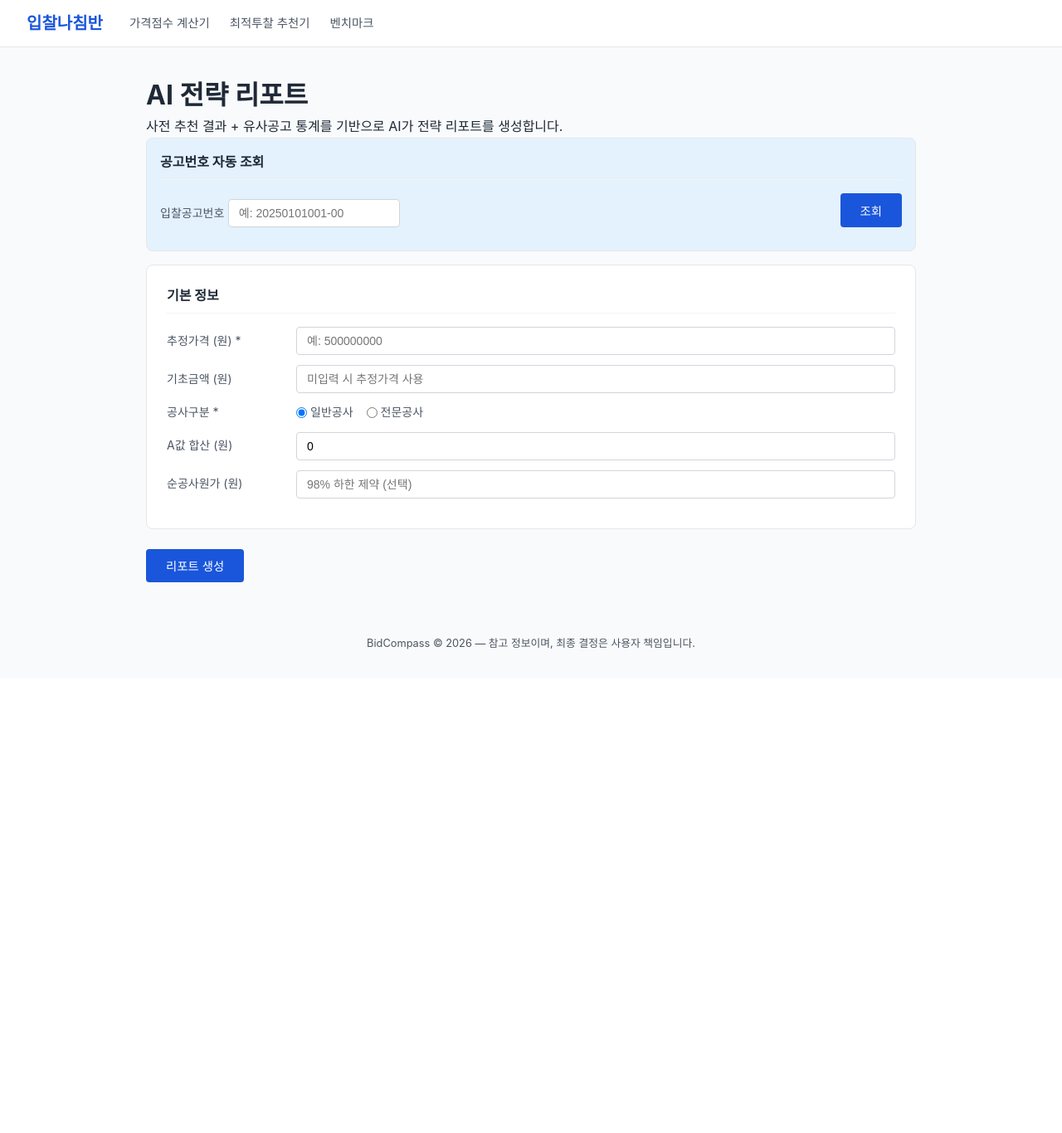
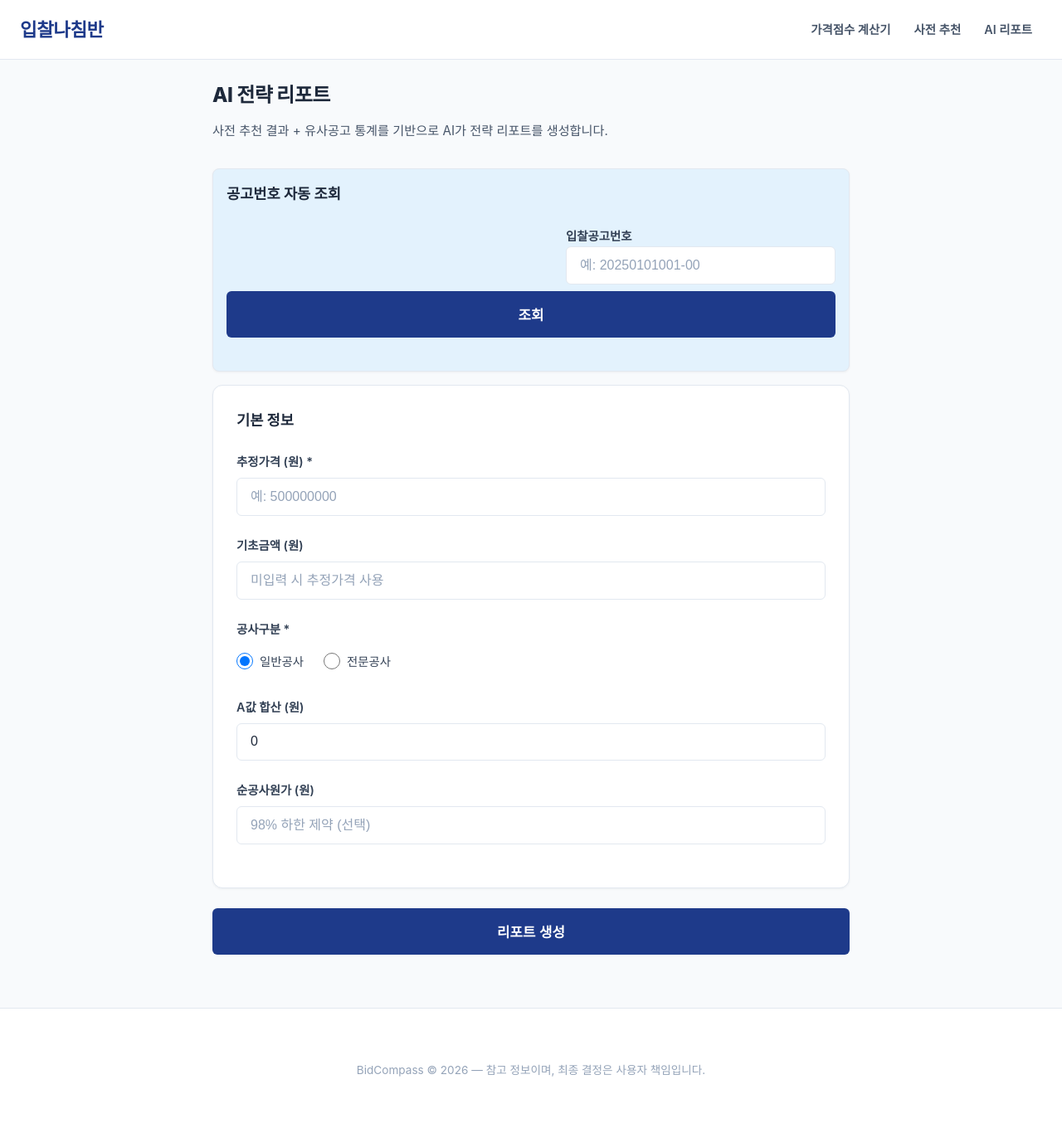
Before and after one commit to yongjunan111/bidcompass, a Django app: page /ai-report/ in a window 1280 px wide. Shown: the whole page at 83% size. Before the commit the page ends 783 px from the top, so only its background shows below. Run offline with Django 5.2, Linux system fonts and the light colour scheme.

Commit message:
chore: UI 리디자인 + 네비게이션 정리 + 문서 업데이트

```diff
--- a/static/g2b/style.css
+++ b/static/g2b/style.css
@@ -1,195 +1,311 @@
-/* BidCompass — 최소 CSS */
+/* BidCompass — Improved UI/UX CSS */
 
 :root {
-  --primary: #1a56db;
-  --primary-light: #e1effe;
-  --success: #047857;
-  --success-bg: #d1fae5;
+  --navy-dark: #1e3a8a;
+  --navy: #2563eb;
+  --navy-light: #eff6ff;
+  --primary: #2563eb;
+  --primary-hover: #1d4ed8;
+  --success: #059669;
+  --success-bg: #ecfdf5;
   --danger: #dc2626;
-  --danger-bg: #fee2e2;
-  --gray-50: #f9fafb;
-  --gray-100: #f3f4f6;
-  --gray-200: #e5e7eb;
-  --gray-300: #d1d5db;
-  --gray-600: #4b5563;
-  --gray-800: #1f2937;
-  --radius: 8px;
+  --danger-bg: #fef2f2;
+  --warning: #d97706;
+  --warning-bg: #fffbeb;
+  --gray-50: #f8fafc;
+  --gray-100: #f1f5f9;
+  --gray-200: #e2e8f0;
+  --gray-300: #cbd5e1;
+  --gray-400: #94a3b8;
+  --gray-600: #475569;
+  --gray-700: #334155;
+  --gray-800: #1e293b;
+  --radius-sm: 6px;
+  --radius: 12px;
+  --shadow: 0 4px 6px -1px rgb(0 0 0 / 0.1), 0 2px 4px -2px rgb(0 0 0 / 0.1);
 }
 
-* { margin: 0; padding: 0; box-sizing: border-box; }
+* { margin: 0; padding: 0; box-sizing: border-box; -webkit-tap-highlight-color: transparent; }
 
 body {
-  font-family: -apple-system, BlinkMacSystemFont, "Segoe UI", Roboto, sans-serif;
+  font-family: -apple-system, BlinkMacSystemFont, "Apple SD Gothic Neo", "Pretendard Variable", Pretendard, "Malgun Gothic", sans-serif;
   color: var(--gray-800);
   background: var(--gray-50);
   line-height: 1.6;
+  word-break: keep-all;
 }
 
 /* Navbar */
 .navbar {
   display: flex;
+  justify-content: space-between;
   align-items: center;
-  gap: 2rem;
-  padding: 0.75rem 2rem;
+  padding: 1rem 1.5rem;
   background: #fff;
   border-bottom: 1px solid var(--gray-200);
+  position: sticky;
+  top: 0;
+  z-index: 100;
 }
 .nav-brand {
-  font-weight: 700;
-  font-size: 1.25rem;
-  color: var(--primary);
+  font-weight: 800;
+  font-size: 1.4rem;
+  color: var(--navy-dark);
   text-decoration: none;
+  letter-spacing: -0.02em;
 }
-.nav-links { display: flex; gap: 1.5rem; }
+.nav-links { display: flex; gap: 0.25rem; }
 .nav-links a {
   color: var(--gray-600);
   text-decoration: none;
   font-size: 0.9rem;
+  font-weight: 600;
+  padding: 0.5rem 0.75rem;
+  transition: all 0.2s;
+  border-radius: var(--radius-sm);
 }
-.nav-links a:hover { color: var(--primary); }
+.nav-links a:hover { color: var(--navy); background: var(--navy-light); }
 
 /* Container */
 .container {
-  max-width: 960px;
-  margin: 2rem auto;
-  padding: 0 1rem;
+  max-width: 800px;
+  margin: 0 auto;
+  padding: 1.5rem 1rem 4rem;
+}
+h1 {
+  font-size: 1.5rem;
+  font-weight: 800;
+  margin-bottom: 0.75rem;
+  color: var(--gray-800);
+  letter-spacing: -0.02em;
+}
+h1 + p {
+  color: var(--gray-600);
+  margin-bottom: 2rem;
+  font-size: 0.95rem;
 }
 
-/* Cards */
+/* Cards (Home) */
 .card-grid {
   display: grid;
-  grid-template-columns: repeat(auto-fit, minmax(260px, 1fr));
-  gap: 1.5rem;
-  margin-top: 2rem;
+  grid-template-columns: 1fr;
+  gap: 1.25rem;
+  margin-top: 1.5rem;
 }
 .card {
   display: block;
-  padding: 1.5rem;
+  padding: 1.75rem;
   background: #fff;
   border: 1px solid var(--gray-200);
   border-radius: var(--radius);
   text-decoration: none;
   color: inherit;
-  transition: box-shadow 0.15s;
+  transition: transform 0.2s, box-shadow 0.2s;
+  box-shadow: 0 2px 4px rgba(0,0,0,0.05);
 }
-.card:hover { box-shadow: 0 4px 12px rgba(0,0,0,0.08); }
-.card h2 { font-size: 1.1rem; margin-bottom: 0.5rem; color: var(--primary); }
-.card p { font-size: 0.9rem; color: var(--gray-600); }
+.card:hover { transform: translateY(-2px); box-shadow: var(--shadow); border-color: var(--navy-light); }
+.card:active { transform: scale(0.98); }
+.card h2 { font-size: 1.2rem; margin-bottom: 0.5rem; color: var(--navy-dark); }
+.card p { font-size: 0.95rem; color: var(--gray-600); line-height: 1.5; }
 
-/* Form */
+/* Form Layout: Label Top, Input Bottom */
 .form-section {
   background: #fff;
   border: 1px solid var(--gray-200);
   border-radius: var(--radius);
-  padding: 1.5rem;
+  padding: 1.75rem;
   margin-bottom: 1.5rem;
+  box-shadow: 0 1px 3px rgba(0,0,0,0.05);
 }
 .form-section h2 {
-  font-size: 1rem;
-  margin-bottom: 1rem;
-  padding-bottom: 0.5rem;
-  border-bottom: 1px solid var(--gray-100);
+  font-size: 1.1rem;
+  margin-bottom: 1.5rem;
+  color: var(--gray-800);
+  font-weight: 700;
+  border-bottom: 0;
+  padding-bottom: 0;
 }
 .form-row {
   display: flex;
-  align-items: center;
-  gap: 1rem;
-  margin-bottom: 0.75rem;
+  flex-direction: column;
+  align-items: flex-start;
+  gap: 0.5rem;
+  margin-bottom: 1.5rem;
 }
 .form-row label {
-  min-width: 140px;
-  font-size: 0.875rem;
-  color: var(--gray-600);
+  min-width: auto;
+  font-size: 0.9rem;
+  font-weight: 600;
+  color: var(--gray-700);
 }
 .form-row input, .form-row select {
-  flex: 1;
-  padding: 0.5rem 0.75rem;
-  border: 1px solid var(--gray-300);
-  border-radius: 4px;
-  font-size: 0.875rem;
+  width: 100%;
+  padding: 0.8rem 1rem;
+  border: 1.5px solid var(--gray-200);
+  border-radius: var(--radius-sm);
+  font-size: 1rem;
+  transition: all 0.2s;
+  background: #fff;
+  color: var(--gray-800);
 }
-.radio-group { display: flex; gap: 1rem; }
-.radio-group label { min-width: auto; display: flex; align-items: center; gap: 0.25rem; }
+.form-row input:focus {
+  outline: none;
+  border-color: var(--navy);
+  box-shadow: 0 0 0 3px var(--navy-light);
+}
+.form-row input::placeholder { color: var(--gray-400); }
+
+.radio-group { display: flex; gap: 1.5rem; padding: 0.5rem 0; width: 100%; }
+.radio-group label {
+  display: flex;
+  flex-direction: row;
+  align-items: center;
+  gap: 0.5rem;
+  min-width: auto;
+  font-weight: 500;
+  cursor: pointer;
+}
+.radio-group input[type="radio"] { width: 1.25rem; height: 1.25rem; margin: 0; }
 
 .btn {
-  display: inline-block;
-  padding: 0.6rem 1.5rem;
-  background: var(--primary);
+  display: block;
+  width: 100%;
+  padding: 1rem;
+  background: var(--navy-dark);
   color: #fff;
   border: none;
-  border-radius: 4px;
-  font-size: 0.9rem;
+  border-radius: var(--radius-sm);
+  font-size: 1.05rem;
+  font-weight: 700;
   cursor: pointer;
+  text-align: center;
+  transition: background 0.2s, transform 0.1s;
 }
-.btn:hover { opacity: 0.9; }
+.btn:hover { background: var(--navy); }
+.btn:active { transform: scale(0.99); }
+
+/* Strategy Cards */
+.strategy-display {
+  display: flex;
+  flex-direction: column;
+  gap: 1rem;
+  margin-top: 1.5rem;
+}
+@media (min-width: 600px) {
+  .strategy-display { flex-direction: row; }
+  .strategy-display > div { flex: 1; }
+}
+.strategy-display > div {
+  border-width: 2px;
+  border-radius: var(--radius);
+  padding: 1.25rem;
+  display: flex;
+  flex-direction: column;
+  justify-content: center;
+  box-shadow: 0 2px 4px rgba(0,0,0,0.05);
+  transition: transform 0.2s;
+}
+.strategy-display > div:hover { transform: translateY(-2px); }
 
 /* Results */
 .result-box {
   background: #fff;
   border: 1px solid var(--gray-200);
   border-radius: var(--radius);
+  padding: 1.75rem;
+  margin-bottom: 1.5rem;
+  box-shadow: var(--shadow);
+}
+.result-box h2 { font-size: 1.15rem; margin-bottom: 1.25rem; color: var(--navy-dark); font-weight: 800; }
+
+.band-display {
+  background: var(--navy-light);
+  border: 1px solid rgba(37, 99, 235, 0.1);
   padding: 1.5rem;
+  border-radius: var(--radius);
   margin-bottom: 1.5rem;
+  text-align: center;
 }
-.result-box h2 {
-  font-size: 1rem;
-  margin-bottom: 1rem;
-}
+.band-display .band-value { font-size: 1.5rem; color: var(--navy-dark); font-weight: 800; letter-spacing: -0.01em; }
+.band-display .band-label { font-size: 0.85rem; color: var(--gray-600); margin-top: 0.25rem; }
+
 .result-grid {
   display: grid;
-  grid-template-columns: repeat(auto-fit, minmax(180px, 1fr));
+  grid-template-columns: 1fr;
   gap: 0.75rem;
 }
+@media (min-width: 480px) {
+  .result-grid { grid-template-columns: repeat(2, 1fr); }
+}
 .result-item {
-  padding: 0.75rem;
+  padding: 1.25rem;
   background: var(--gray-50);
-  border-radius: 4px;
+  border: 1px solid var(--gray-200);
+  border-radius: var(--radius-sm);
 }
-.result-item .label { font-size: 0.75rem; color: var(--gray-600); }
-.result-item .value { font-size: 1.25rem; font-weight: 700; }
+.result-item .label { font-size: 0.85rem; color: var(--gray-600); margin-bottom: 0.5rem; font-weight: 600; }
+.result-item .value { font-size: 1.15rem; font-weight: 800; color: var(--gray-800); }
 
 /* Table */
-table {
-  width: 100%;
-  border-collapse: collapse;
-  font-size: 0.8rem;
-}
-th, td {
-  padding: 0.4rem 0.6rem;
-  border: 1px solid var(--gray-200);
-  text-align: right;
-}
-th {
-  background: var(--gray-100);
-  font-weight: 600;
-  text-align: center;
-}
+table { width: 100%; border-collapse: collapse; font-size: 0.85rem; }
+th, td { padding: 0.8rem; border: 1px solid var(--gray-200); }
+th { background: var(--gray-100); color: var(--gray-700); font-weight: 600; text-align: center; }
+td { color: var(--gray-800); text-align: right; }
 .highlight-bc { background: var(--success-bg); }
 .highlight-info { background: var(--danger-bg); }
 .highlight-max { background: #fef3c7; }
 
 /* Messages */
-.msg-info {
-  padding: 1rem;
-  background: var(--primary-light);
-  border-radius: 4px;
-  margin-bottom: 1rem;
-  font-size: 0.9rem;
+.msg-info, .msg-error, .msg-warn {
+  padding: 1.25rem;
+  border-radius: var(--radius-sm);
+  margin-bottom: 1.5rem;
+  font-size: 0.95rem;
+  font-weight: 500;
+  line-height: 1.5;
 }
-.msg-error {
-  padding: 1rem;
-  background: var(--danger-bg);
-  border-radius: 4px;
-  margin-bottom: 1rem;
-  color: var(--danger);
-  font-size: 0.9rem;
+.msg-info { background: var(--navy-light); color: var(--navy-dark); border: 1px solid rgba(37, 99, 235, 0.2); }
+.msg-error { background: var(--danger-bg); color: var(--danger); border: 1px solid #fecaca; }
+.msg-warn { background: var(--warning-bg); color: var(--warning); border: 1px solid #fde68a; }
+
+/* Loading Overlay */
+#loading-overlay, #report-overlay {
+  background: rgba(15, 23, 42, 0.85) !important;
+  backdrop-filter: blur(5px);
 }
-.msg-warn {
-  padding: 1rem;
-  background: #fef3c7;
-  border-radius: 4px;
-  margin-bottom: 1rem;
-  font-size: 0.9rem;
+#loading-overlay > div, #report-overlay > div {
+  background: #fff !important;
+  border-radius: var(--radius) !important;
+  padding: 3rem 2rem !important;
+  width: 90% !important;
+  max-width: 340px !important;
+  border: none !important;
+  box-shadow: 0 20px 25px -5px rgb(0 0 0 / 0.1), 0 8px 10px -6px rgb(0 0 0 / 0.1) !important;
+}
+
+.spin-emoji {
+  font-size: 0 !important;
+  margin-bottom: 1.5rem !important;
+  display: block !important;
+  height: 40px;
+  position: relative;
+  animation: none !important;
+}
+.spin-emoji::after {
+  content: "";
+  position: absolute;
+  top: 0; left: 50%;
+  width: 40px; height: 40px;
+  margin-left: -20px;
+  border: 4px solid var(--gray-100);
+  border-top: 4px solid var(--navy);
+  border-radius: 50%;
+  animation: spinner 0.8s linear infinite;
+}
+
+@keyframes spinner {
+  0% { transform: rotate(0deg); }
+  100% { transform: rotate(360deg); }
 }
 
 /* Disclaimer */
@@ -197,7 +313,7 @@ th {
   margin-top: 1rem;
   padding: 0.75rem;
   background: var(--gray-100);
-  border-radius: 4px;
+  border-radius: var(--radius-sm);
   font-size: 0.8rem;
   color: var(--gray-600);
 }
@@ -205,44 +321,35 @@ th {
 /* Footer */
 .footer {
   text-align: center;
-  padding: 2rem 1rem;
-  font-size: 0.8rem;
-  color: var(--gray-600);
-}
-
-/* Band display */
-.band-display {
-  text-align: center;
-  padding: 1.5rem;
-  background: var(--primary-light);
-  border-radius: var(--radius);
-  margin-bottom: 1rem;
-}
-.band-display .band-value {
-  font-size: 1.5rem;
-  font-weight: 700;
-  color: var(--primary);
-}
-.band-display .band-label {
+  padding: 4rem 1.5rem;
   font-size: 0.85rem;
-  color: var(--gray-600);
-  margin-top: 0.25rem;
+  color: var(--gray-400);
+  border-top: 1px solid var(--gray-200);
+  background: #fff;
 }
 
 /* Summary stats */
-.summary-row {
-  display: flex;
-  gap: 1rem;
-  margin-bottom: 1rem;
-}
-.stat-box {
-  flex: 1;
-  text-align: center;
-  padding: 1rem;
-  background: var(--gray-50);
-  border-radius: 4px;
-}
+.summary-row { display: flex; gap: 1rem; margin-bottom: 1rem; }
+.stat-box { flex: 1; text-align: center; padding: 1rem; background: var(--gray-50); border-radius: var(--radius-sm); }
 .stat-box .stat-value { font-size: 1.5rem; font-weight: 700; }
 .stat-box .stat-label { font-size: 0.75rem; color: var(--gray-600); }
 .stat-box.win .stat-value { color: var(--success); }
 .stat-box.lose .stat-value { color: var(--danger); }
+
+/* Mobile */
+@media (max-width: 600px) {
+  .navbar { padding: 1rem; flex-direction: column; gap: 0.75rem; }
+  .nav-brand { font-size: 1.25rem; }
+  .nav-links { gap: 0.25rem; width: 100%; justify-content: center; }
+  .nav-links a { font-size: 0.85rem; padding: 0.5rem 0.6rem; }
+  .container { padding-top: 1rem; }
+  h1 { font-size: 1.4rem; }
+  .form-section { padding: 1.25rem; }
+  .result-box { padding: 1.25rem; }
+  .form-row { margin-bottom: 1.25rem; }
+}
+
+/* KakaoTalk In-app Browser Fixes */
+@supports (-webkit-overflow-scrolling: touch) {
+  body { cursor: pointer; }
+}
--- a/templates/g2b/base.html
+++ b/templates/g2b/base.html
@@ -5,15 +5,15 @@
   <meta charset="UTF-8">
   <meta name="viewport" content="width=device-width, initial-scale=1.0">
   <title>{% block title %}입찰나침반{% endblock %}</title>
-  <link rel="stylesheet" href="{% static 'g2b/style.css' %}">
+  <link rel="stylesheet" href="{% static 'g2b/style.css' %}?v=2">
 </head>
 <body>
   <nav class="navbar">
     <a href="{% url 'g2b:index' %}" class="nav-brand">입찰나침반</a>
     <div class="nav-links">
       <a href="{% url 'g2b:calculator' %}">가격점수 계산기</a>
-      <a href="{% url 'g2b:recommend' %}">최적투찰 추천기</a>
-      <a href="{% url 'g2b:benchmark' %}">벤치마크</a>
+      <a href="{% url 'g2b:recommend' %}">사전 추천</a>
+      <a href="{% url 'g2b:ai_report' %}">AI 리포트</a>
     </div>
   </nav>
   <main class="container">
```
Also changed, not shown: README.md.
